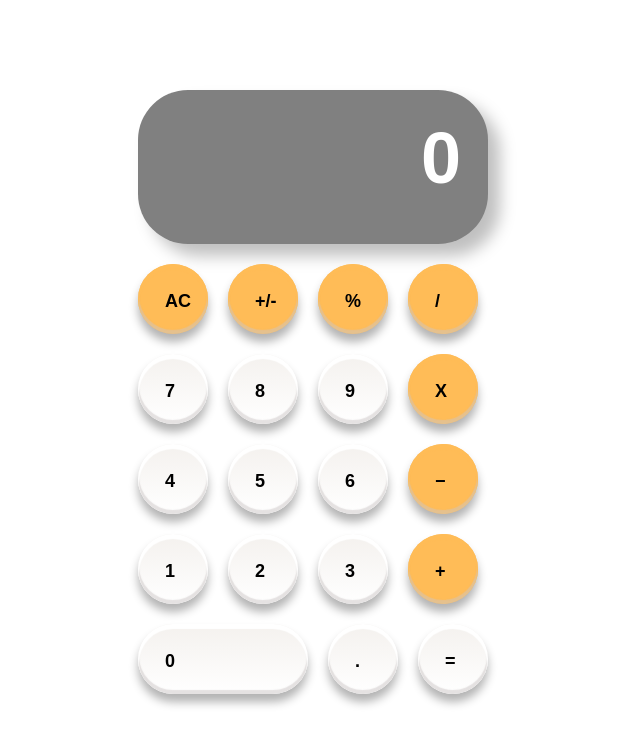
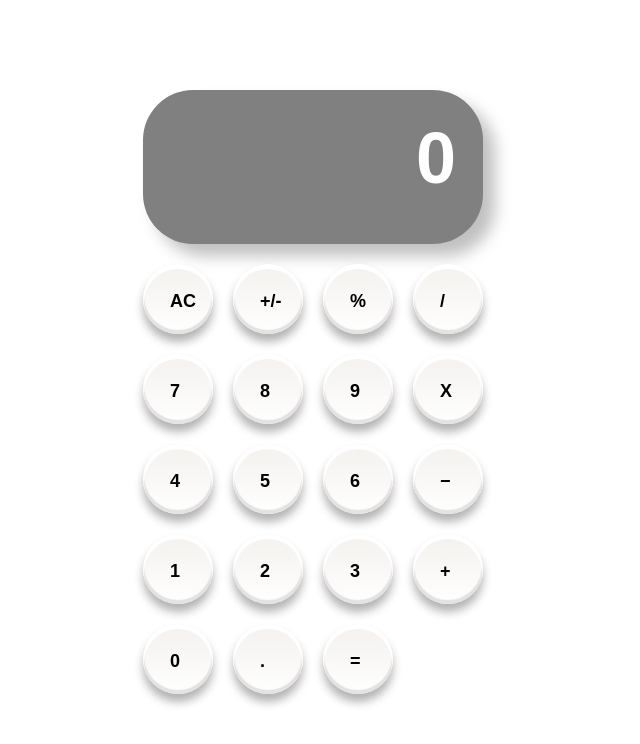
Before and after one commit to pacyL2K19/react-calculator, a React (Create React App) app: page / in a window 1280 px wide. Shown: the top 744 px of the page, without its empty margins (317-957 px from the left). Built offline with nearby package versions, Linux system fonts and the light colour scheme.

Commit message:
Update the button component

```diff
--- a/src/components/Button.js
+++ b/src/components/Button.js
@@ -1,23 +1,31 @@
 import React from 'react';
 import PropTypes from 'prop-types';
 
-const Button = ({ name, clickHandler }) => {
-  const symbols = ['AC', '+/-', '%', '/', 'X', '−', '+'];
+const Button = ({
+  name, clickHandler, color, wide,
+}) => {
   const handleClick = (name) => {
     clickHandler(name);
   };
-  const addClass = (name) => {
-    if (name === '0') return 'button-zero';
+  const addClass = () => {
+    if (wide) return 'button-zero';
     return '';
   };
   return (
-    name === '=' ? <div className="button" onClick={() => handleClick(name)} onKeyDown={() => handleClick(name)} tabIndex={0} role="button"><span className="text">{name}</span></div> : <div className={symbols.includes(name) ? 'symbol' : `button ${addClass(name)}`} onClick={() => handleClick(name)} onKeyDown={() => handleClick(name)} tabIndex={0} role="button"><span className="text">{name}</span></div>
+    name === '=' ? <div className="button" onClick={() => handleClick(name)} onKeyDown={() => handleClick(name)} tabIndex={0} role="button"><span className="text">{name}</span></div> : <div className={color ? 'symbol' : `button ${addClass()}`} onClick={() => handleClick(name)} onKeyDown={() => handleClick(name)} tabIndex={0} role="button"><span className="text">{name}</span></div>
   );
+};
+
+Button.defaultProps = {
+  wide: false,
+  color: '',
 };
 
 Button.propTypes = {
   name: PropTypes.string.isRequired,
   clickHandler: PropTypes.func.isRequired,
+  color: PropTypes.string,
+  wide: PropTypes.bool,
 };
 
 export default Button;
```
